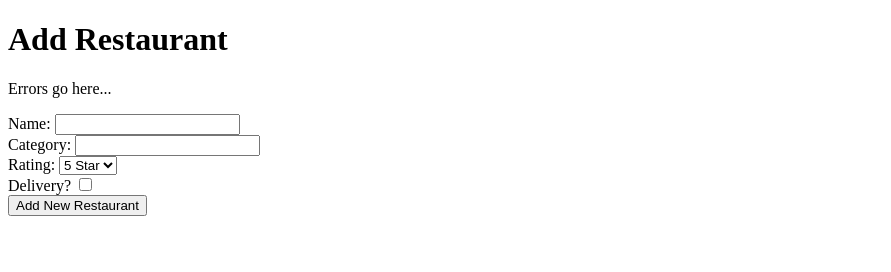
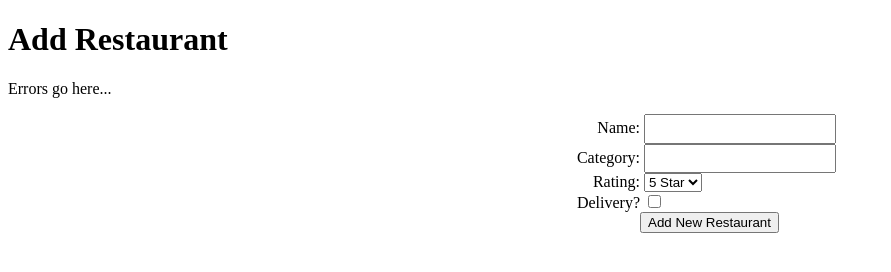
Before and after one commit to Zcooke1/Spring2020-FormWithCustomClass, a plain HTML site: page index.html in a window 1280 px wide. Shown: the whole page, without its empty margins (0-891 px from the left). Drawn offline with Linux system fonts and the light colour scheme.

Commit message:
Started styling with css

```diff
--- /dev/null
+++ b/css/site.css
@@ -0,0 +1,13 @@
+input[type=text]{
+    padding: .4em
+}
+
+label{
+    width: 50%;
+    display: inline-block;
+    text-align: right;
+}
+
+input[type=button]{
+    margin-left: 50%;
+}
--- a/index.html
+++ b/index.html
@@ -5,6 +5,7 @@
     <meta http-equiv="X-UA-Compatible" content="IE=edge">
     <meta name="viewport" content="width=device-width, initial-scale=1.0">
     <title>Add Product Form</title>
+    <link rel="stylesheet" href="/css/site.css">
 </head>
 <body>
 
```
